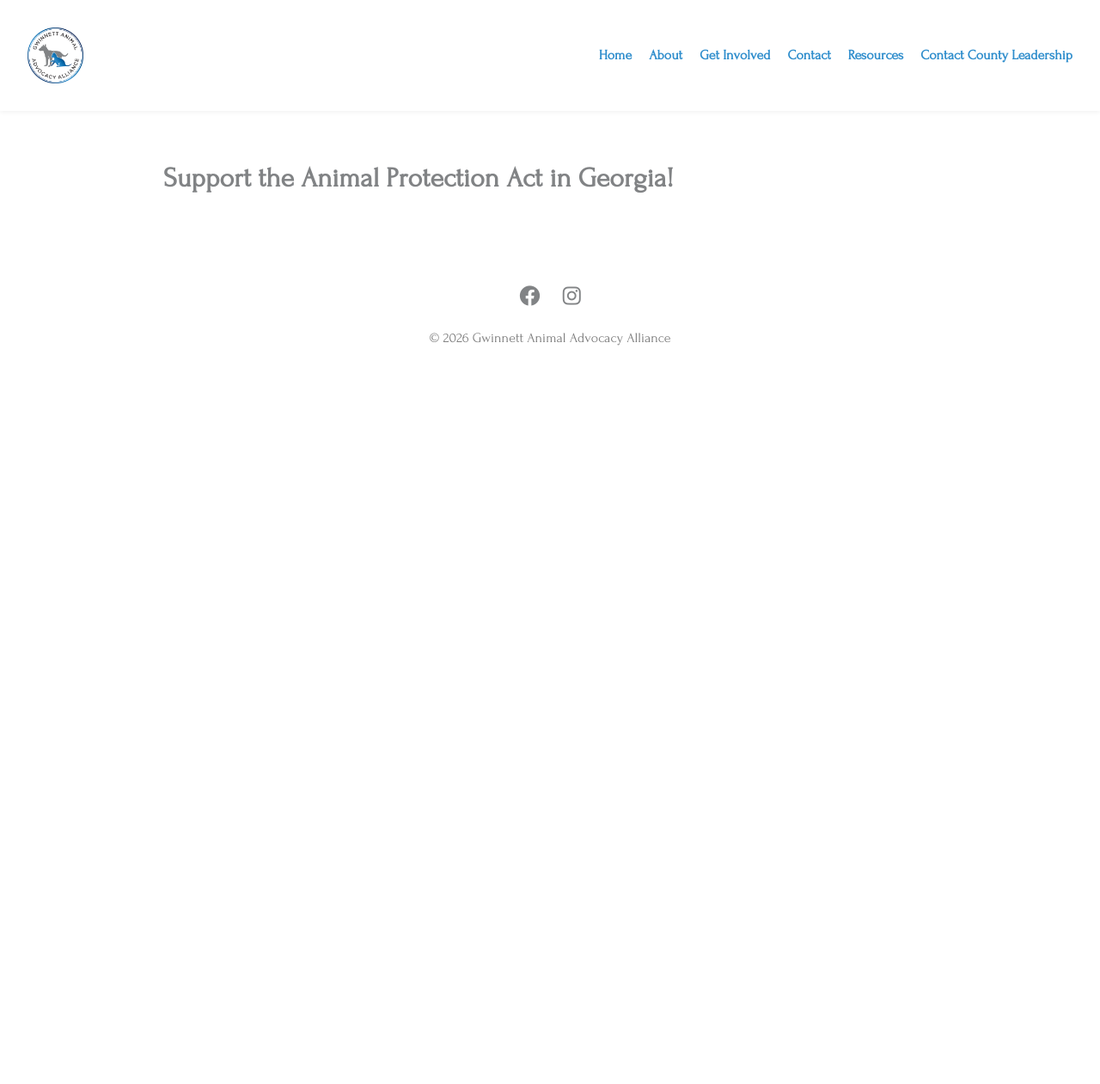
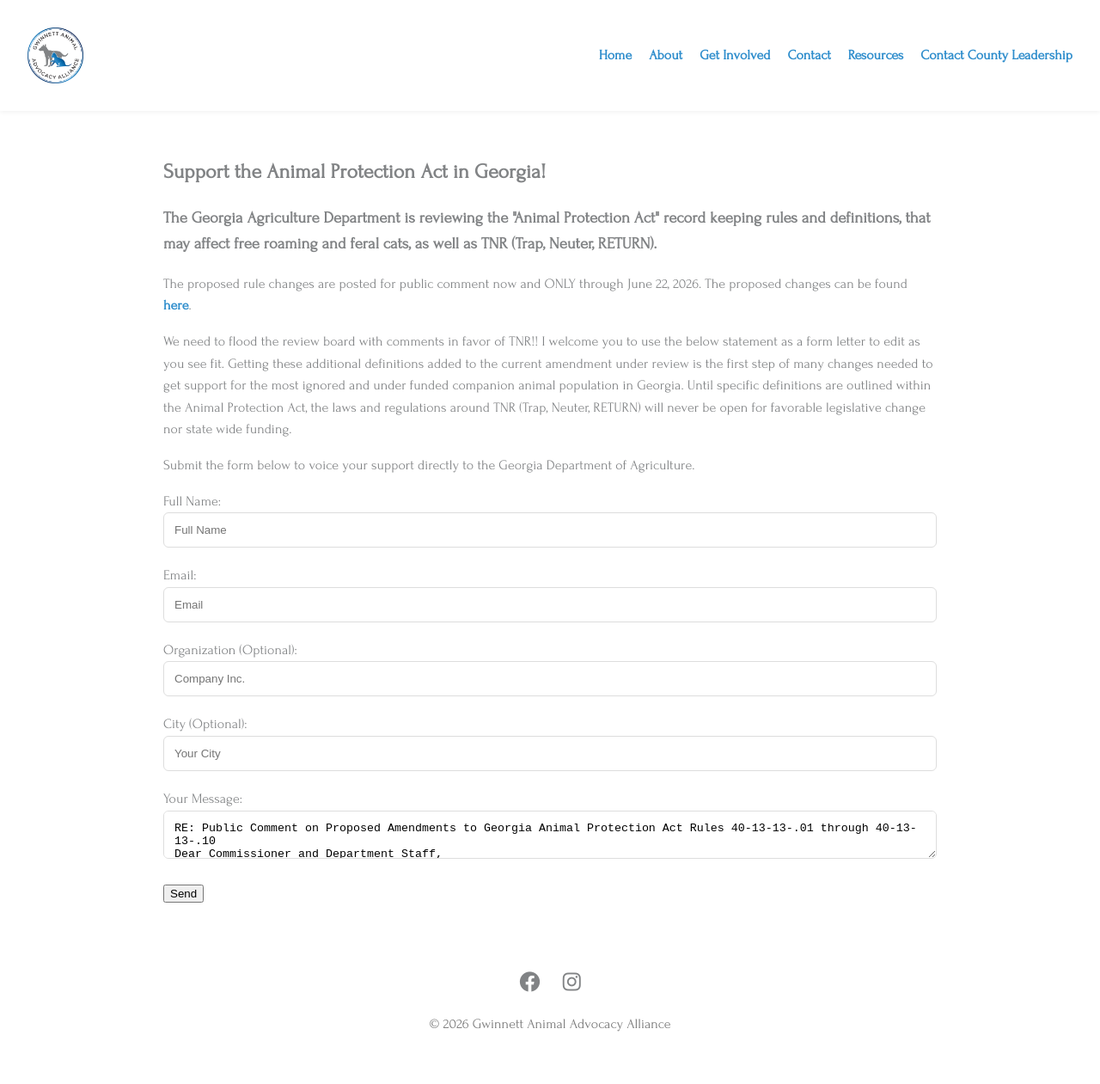
Before and after one commit to whitleybacon/gwinnett-animal-advocacy-alliance, a Jekyll site: the page built from act/index.html, in a window 1280 px wide. Shown: the whole page at 86% size. Built offline with Jekyll 4.4.1, drawn with Linux system fonts in a browser that asks for light colours; before the commit the page ends 900 px from its top, so only the background shows below that.

Commit message:
Update index.html

```diff
--- a/act/index.html
+++ b/act/index.html
@@ -3,11 +3,63 @@ layout: default
 title: Animal Protection Act
 ---
 
-        <div class="contact-card">
-            <h1>Support the Animal Protection Act in Georgia!</h1>
+        <section class="advocacy-form">
+            <h2>Support the Animal Protection Act in Georgia!</h2>
+            <h3>The Georgia Agriculture Department is reviewing the "Animal Protection Act" record keeping rules and definitions, that may affect free roaming and feral cats, as well as TNR (Trap, Neuter, RETURN).</h3>
+            <p>The proposed rule changes are posted for public comment now and ONLY through June 22, 2026. The proposed changes can be found <a href="https://l.facebook.com/l.php?u=https%3A%2F%2Fagr.georgia.gov%2Flegal%2Fnotice-intent-amend-animal-protection-act-rules%3Ffbclid%3DIwZXh0bgNhZW0CMTAAYnJpZBExTW9jUWNXNjJRNHRvbGNHeXNydGMGYXBwX2lkEDIyMjAzOTE3ODgyMDA4OTIAAR6cwvrYnAeHCLn2aqy34-498TkiAzNhbwsMwajVyxVBPnCcELo26hfEvaZOvw_aem_i4tdbBhvt9vooCGN-TeziA&h=AUDFoSB1B_Im5f79-wfUt73B7opLBJ7H2gI1OFUZJu9IoB72GD20TY3jlqj5Jv5T3vnD5EJzrGyDYNGMMJ9z2R8SYoP9XeeHDdtPRFK0PpLPWJVmizYI3iqCUmXH8YFA7_cxauQ&__tn__=-UK-R&c[0]=AUDOiKuvM2D_OTUP7Wh3hWhJJPOiJAKLImbUPFZnEKvLCnttwe5WrDSL6wJKymF5FvPE1zKBpnosF7hKZ4otn3RJtxeG8YFQMdktwFhjDotCLSDLmlUF9vh-CP4XLmQ6RKUKA_N33Qxs1rmvNBo7DmSprN2CXezLt0Vfvd4
+">here</a>.</p>
+            <p>We need to flood the review board with comments in favor of TNR!! I welcome you to use the below statement as a form letter to edit as you see fit. Getting these additional definitions added to the current amendment under review is the first step of many changes needed to get support for the most ignored and under funded companion animal population in Georgia. Until specific definitions are outlined within the Animal Protection Act, the laws and regulations around TNR (Trap, Neuter, RETURN) will never be open for favorable legislative change nor state wide funding.</p>
+            <p>Submit the form below to voice your support directly to the Georgia Department of Agriculture.</p>
 
-
+    <form action="https://formsubmit.co/towhitley@gmail.com" method="POST">
+        <input type="hidden" name="_cc" value="gwinnettanimalshelteradvocates@gmail.com">
+        <input type="hidden" name="_subject" value="Support for Trap, Neuter, Return in the Georgia Animal Protection Act">
+        <div class="form-group">
+            <label for="name">Full Name:</label>
+            <input type="text" id="name" name="name" placeholder="Full Name" required>
+        </div>
+        <div class="form-group">
+            <label for="email">Email:</label>
+            <input type="email" id="email" name="email" placeholder="Email" required>
         </div>
 
+        <div class="form-group">
+            <label for="organization">Organization (Optional):</label>
+            <input type="text" id="organization" name="organization" placeholder="Company Inc.">
+        </div>
 
+        <div class="form-group">
+            <label for="city">City (Optional):</label>
+            <input type="text" id="city" name="city" placeholder="Your City">
+        </div>
+
+        <div class="form-group">
+            <label for="message">Your Message:</label>
+            <textarea id="message" name="message">RE: Public Comment on Proposed Amendments to Georgia Animal Protection Act Rules 40-13-13-.01 through 40-13-13-.10
+Dear Commissioner and Department Staff,
+
+Thank you for the opportunity to comment on the proposed amendments to the Georgia Animal Protection Act Rules.
+I appreciate the Department's efforts to improve animal welfare oversight and clarify the distinction between owned cats and stray cats. However, I respectfully request that the Department address a significant gap in the proposed definitions by recognizing feral cats, community cats, and community caretakers.
+The current definitions address owned cats and socialized stray cats but do not clearly identify how feral, unsocialized outdoor cats are classified. This lack of clarity creates uncertainty for shelters, veterinarians, rescue organizations, property owners, and volunteers who work with these animals throughout Georgia.
+I encourage the Department to adopt definitions for:
+
+• Feral Cat – a free-roaming cat that is not socialized to humans and is generally unsuitable for placement as a household pet.
+• Community Cat – a free-roaming outdoor cat, whether feral or socialized, that lives in a community setting.
+• Community Caretaker – a person who voluntarily provides food, water, shelter, monitoring, or veterinary care for community cats.
+
+                I also respectfully request clarification that a cat returned to its established territory through a managed Trap-Neuter-Return (TNR) program, with property owner consent and ongoing caretaker oversight, is not considered abandoned. Managed TNR programs are widely used to reduce reproduction, improve animal welfare, and prevent unnecessary shelter intake.
+Providing clear definitions and guidance regarding community cats and TNR programs would improve consistency in enforcement, recordkeeping, and animal welfare practices across Georgia.
+Thank you for your consideration of these comments and your continued commitment to animal welfare.
+
+                Respectfully,
+[Name]
+[Organization, if applicable]
+[City, Georgia]
+            </textarea>
+        </div>
+
+        <button type="submit">Send</button>
+
+    </form>
+        </section>
 </html>
```
